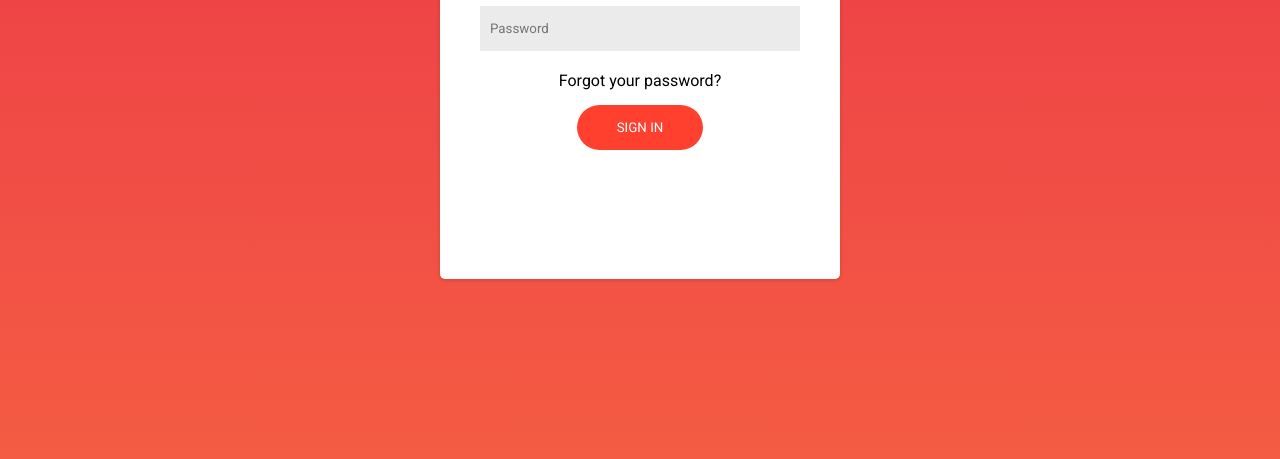
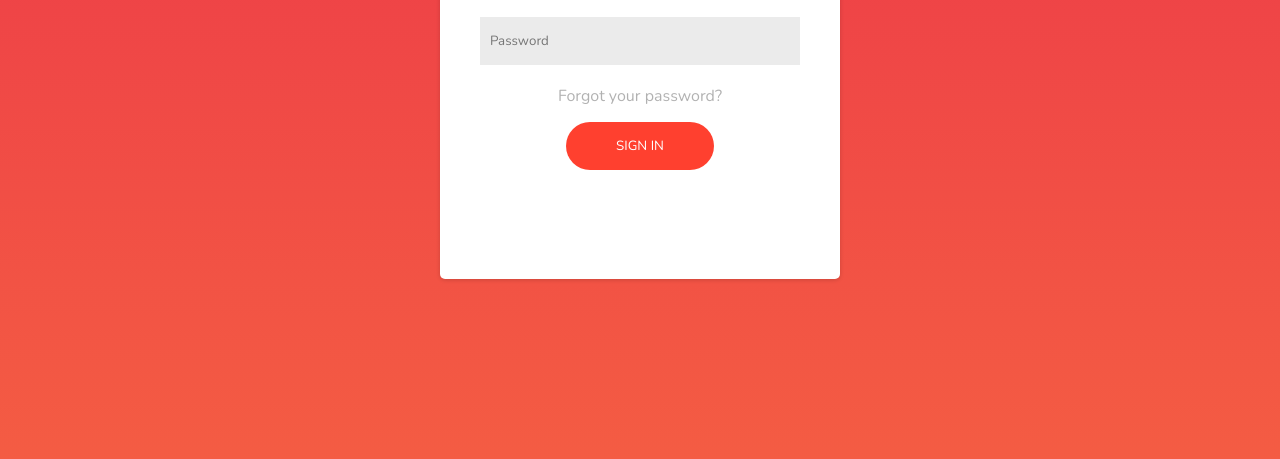
Before and after one commit to Khanhnqps10920/simple-form-login, a plain HTML site: page index.html in a window 1280 px wide. Shown: the part 341-800 px from the top of the page. Drawn offline with nearby package versions, Linux system fonts and the light colour scheme.

Commit message:
update code

```diff
--- a/index.html
+++ b/index.html
@@ -7,14 +7,14 @@
     <meta name="viewport" content="width=device-width, initial-scale=1.0">
     <link rel="preconnect" href="https://fonts.googleapis.com">
     <link rel="preconnect" href="https://fonts.gstatic.com" crossorigin>
-    <link href="https://fonts.googleapis.com/css2?family=Roboto:wght@100;400;500;700&display=swap" rel="stylesheet">
+    <link href="https://fonts.googleapis.com/css2?family=Nunito:wght@200;400;500;700&display=swap" rel="stylesheet">
     <title>Form Login</title>
     <style>
         * {
             margin: 0;
             padding: 0;
             box-sizing: border-box;
-            font-family: 'Roboto', sans-serif;
+            font-family: 'Nunito', sans-serif;
         }
 
         body {
@@ -52,13 +52,14 @@
         .container p {
             margin-top: 10px 0;
             font-size: 16px;
+            opacity: 0.3;
         }
 
         .container .form-button {
             margin-top: 15px;
             background: rgb(255, 64, 47);
             outline: none;
-            padding: 15px 40px;
+            padding: 15px 50px;
             color: #fff;
             border: none;
             border-radius: 30px;
```
